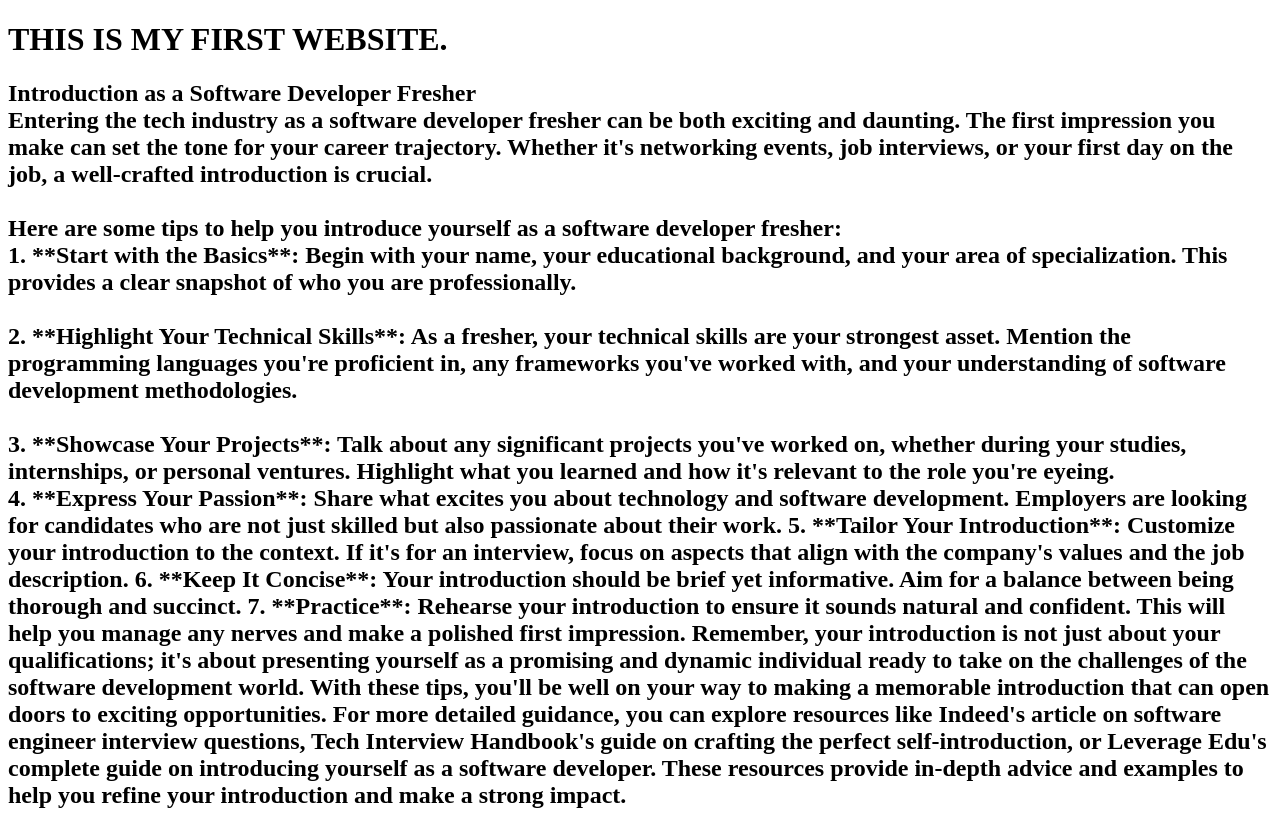
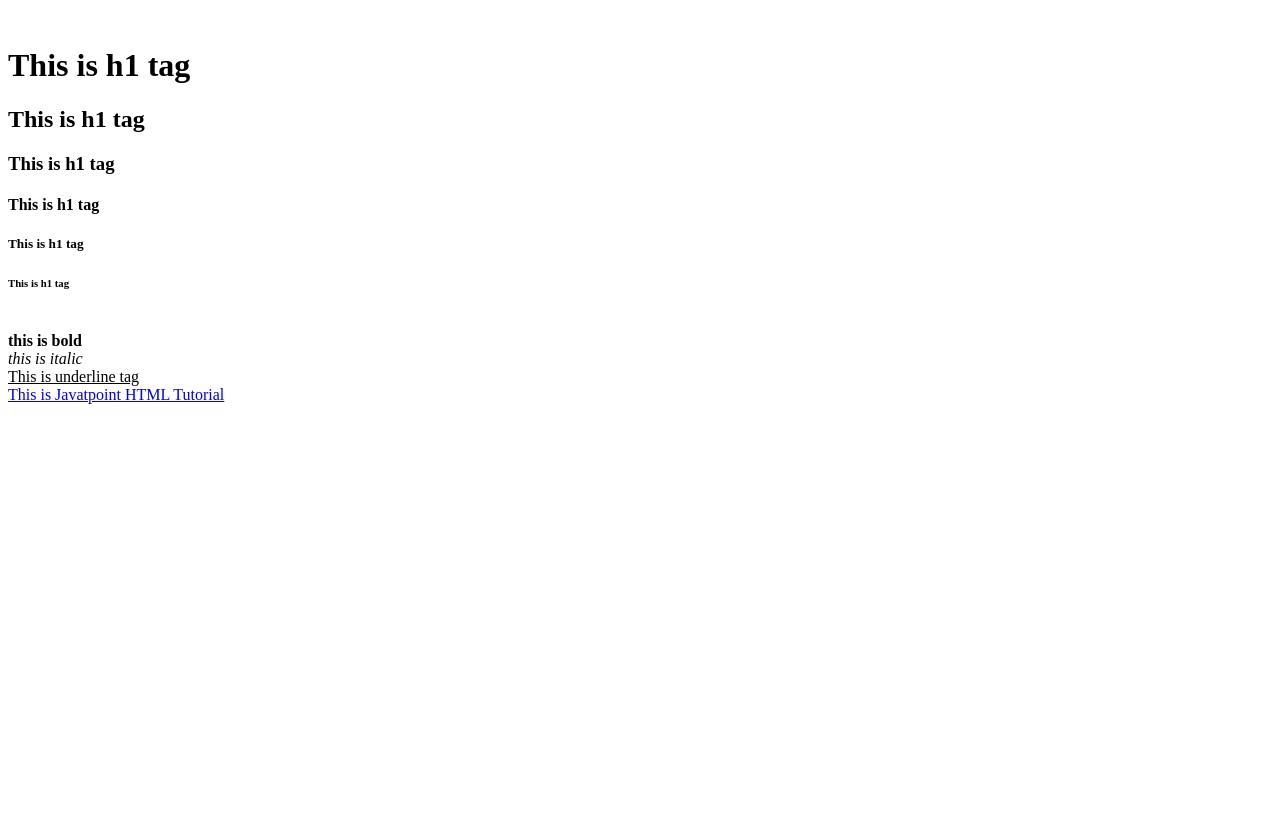
Before and after one commit to jagadheesha/jagadheesha.github.io, a plain HTML site: page index.html in a window 1280 px wide. After the commit the page ends 800 px from the top, so only its background shows below. Drawn offline with Linux system fonts and the light colour scheme.

Commit message:
Update index.html

```diff
--- a/index.html
+++ b/index.html
@@ -1,43 +1,21 @@
 <!DOCTYPE html>
 <html>
-    <head>
-        <title>
-            HI! I'M JAGADHEESH A
-        </title>
-
-    </head>
-    <body>
-        <h1>
-            THIS IS MY FIRST WEBSITE.
-        </h1>
-        <h2>
-            Introduction as a Software Developer Fresher
+<head>
+   <title> THIS IS HTML SITE </title>
+</head>
 <br>
-Entering the tech industry as a software developer fresher can be both exciting and daunting. The first impression you make can set the tone for your career trajectory. Whether it's networking events, job interviews, or your first day on the job, a well-crafted introduction is crucial.
-        </br><br>
-
-Here are some tips to help you introduce yourself as a software developer fresher:
+<body>
+    <h1> This is h1 tag </h1>
+    <h2> This is h1 tag </h2>
+    <h3> This is h1 tag </h3>
+    <h4> This is h1 tag </h4>
+    <h5> This is h1 tag </h5>
+    <h6> This is h1 tag </h6>
 <br>
-
-1. **Start with the Basics**: Begin with your name, your educational background, and your area of specialization. This provides a clear snapshot of who you are professionally.
-    </br>
-        <br>
-2. **Highlight Your Technical Skills**: As a fresher, your technical skills are your strongest asset. Mention the programming languages you're proficient in, any frameworks you've worked with, and your understanding of software development methodologies.
-    </br>
-    <br>
-3. **Showcase Your Projects**: Talk about any significant projects you've worked on, whether during your studies, internships, or personal ventures. Highlight what you learned and how it's relevant to the role you're eyeing.
-</br>
-4. **Express Your Passion**: Share what excites you about technology and software development. Employers are looking for candidates who are not just skilled but also passionate about their work.
-
-5. **Tailor Your Introduction**: Customize your introduction to the context. If it's for an interview, focus on aspects that align with the company's values and the job description.
-
-6. **Keep It Concise**: Your introduction should be brief yet informative. Aim for a balance between being thorough and succinct.
-
-7. **Practice**: Rehearse your introduction to ensure it sounds natural and confident. This will help you manage any nerves and make a polished first impression.
-
-Remember, your introduction is not just about your qualifications; it's about presenting yourself as a promising and dynamic individual ready to take on the challenges of the software development world. With these tips, you'll be well on your way to making a memorable introduction that can open doors to exciting opportunities.
-
-For more detailed guidance, you can explore resources like Indeed's article on software engineer interview questions, Tech Interview Handbook's guide on crafting the perfect self-introduction, or Leverage Edu's complete guide on introducing yourself as a software developer. These resources provide in-depth advice and examples to help you refine your introduction and make a strong impact.
-        </h2>
-    </body>
-</html>
+    <b> this is bold </b>
+<br>
+    <i> this is italic </i>
+<br>
+    <u> This is underline tag </u>
+<br>
+    <a href="https://www.javatpoint.com/html-tags"> This is Javatpoint HTML Tutorial </a>
```
